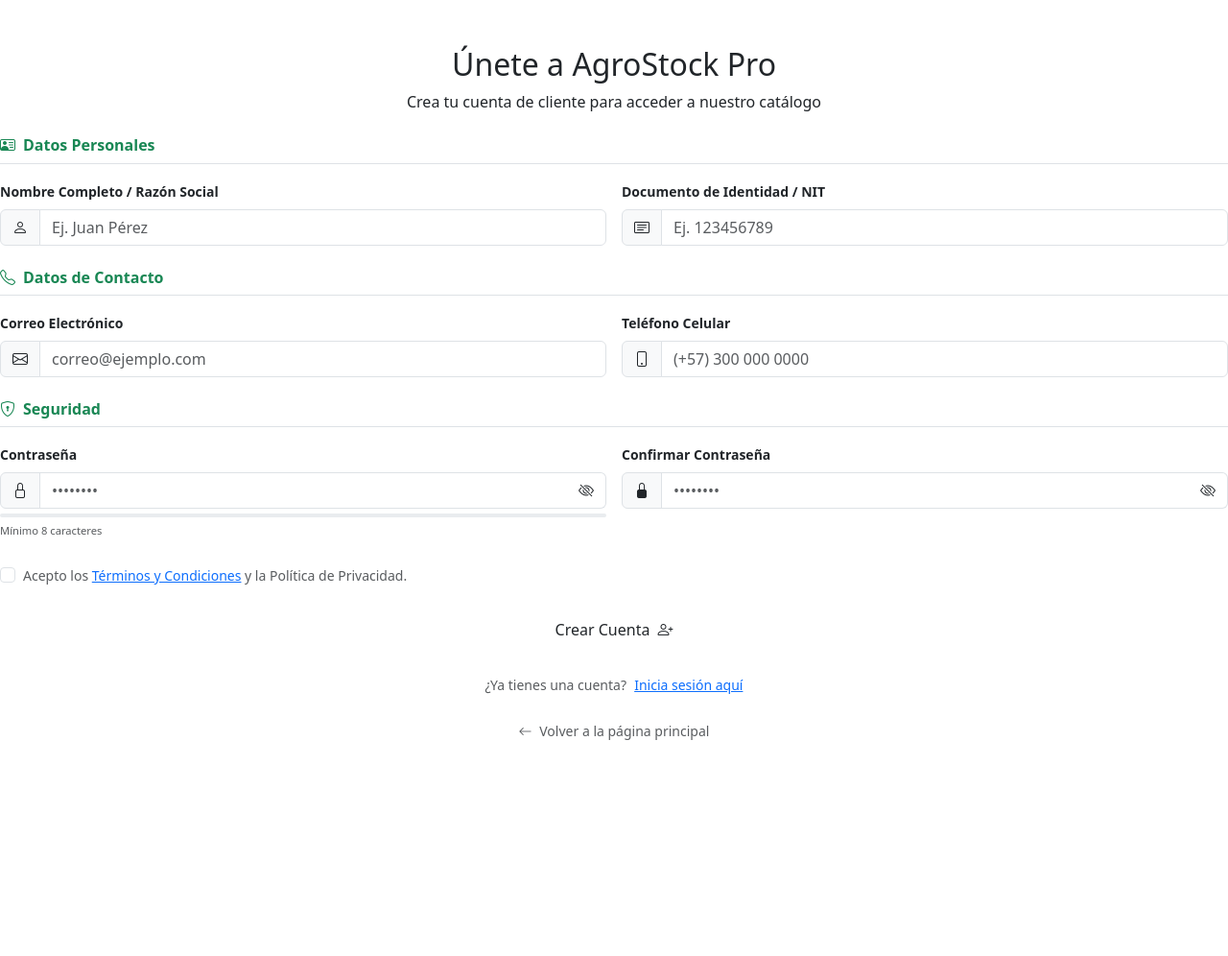
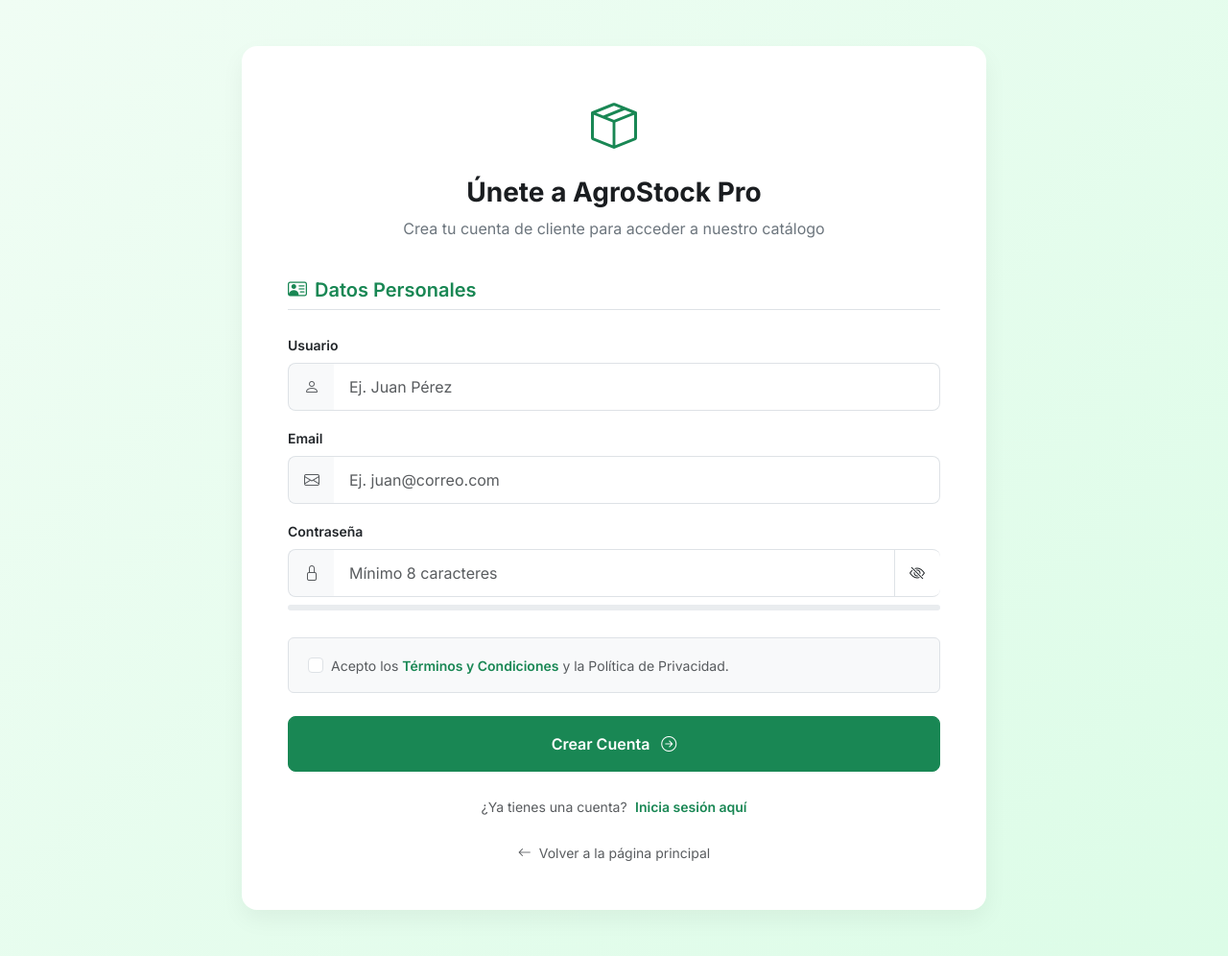
Before and after one commit to Rubendev1985/tiendainsumo, a PHP site: page /register.php in a window 1280 px wide. Shown: the whole page at 96% size. Before the commit the page ends 771 px from the top, so only its background shows below. Run offline with PHP 8.4, Linux system fonts and the light colour scheme; some libraries are stand-ins or nearby versions.

Commit message:
Modulo de formulario de registro, controlador y modelo

```diff
--- a/views/auth/register.php
+++ b/views/auth/register.php
@@ -1,21 +1,64 @@
+<?php session_start(); ?>
 <!DOCTYPE html>
 <html lang="es">
 <head>
     <meta charset="UTF-8">
     <meta name="viewport" content="width=device-width, initial-scale=1.0">
     <title>Registro de Cliente | AgroStock Pro</title>
+    <!-- Google Fonts -->
+    <link href="https://fonts.googleapis.com/css2?family=Inter:wght@300;400;500;600;700&display=swap" rel="stylesheet">
     <!-- Bootstrap 5.3 CSS -->
     <link href="https://cdn.jsdelivr.net/npm/bootstrap@5.3.2/dist/css/bootstrap.min.css" rel="stylesheet">
     <!-- Bootstrap Icons -->
     <link rel="stylesheet" href="https://cdn.jsdelivr.net/npm/bootstrap-icons@1.11.1/font/bootstrap-icons.css">
-    <!-- Custom CSS -->
-    <link rel="stylesheet" href="../../public/css/style.css">
+    <script src="https://cdn.jsdelivr.net/npm/sweetalert2@11"></script>
     <style>
+        body {
+            font-family: 'Inter', sans-serif;
+            background: linear-gradient(135deg, #f0fdf4 0%, #dcfce7 100%);
+            min-height: 100vh;
+            display: flex;
+            align-items: center;
+        }
+        .register-card {
+            background: #ffffff;
+            border-radius: 1rem;
+            box-shadow: 0 10px 25px rgba(0, 0, 0, 0.05);
+            border: none;
+            overflow: hidden;
+        }
+        .form-control, .input-group-text {
+            border-radius: 0.5rem;
+            padding: 0.75rem 1rem;
+        }
+        .form-control:focus {
+            box-shadow: 0 0 0 0.25rem rgba(25, 135, 84, 0.25);
+            border-color: #198754;
+        }
+        .input-group-text {
+            background-color: #f8f9fa;
+            border-right: none;
+        }
+        .input-group .form-control {
+            border-left: none;
+        }
+        .btn-primary-custom {
+            background-color: #198754;
+            border-color: #198754;
+            border-radius: 0.5rem;
+            font-weight: 500;
+            transition: all 0.3s;
+        }
+        .btn-primary-custom:hover {
+            background-color: #157347;
+            border-color: #146c43;
+            transform: translateY(-1px);
+        }
         .password-strength {
-            height: 4px;
-            border-radius: 2px;
+            height: 6px;
+            border-radius: 3px;
             background-color: #e9ecef;
-            margin-top: 5px;
+            margin-top: 8px;
             overflow: hidden;
         }
         .password-strength-bar {
@@ -23,96 +66,100 @@
             width: 0%;
             transition: width 0.3s ease, background-color 0.3s ease;
         }
+        .auth-title {
+            font-weight: 700;
+            color: #1a1d20;
+        }
+        .auth-subtitle {
+            color: #6c757d;
+        }
+        .toggle-password {
+            cursor: pointer;
+            border-left: none;
+            background-color: transparent;
+        }
+        .toggle-password:hover {
+            color: #198754;
+        }
+        .auth-wrapper {
+            width: 100%;
+            max-width: 800px;
+            margin: auto;
+        }
+        .link-hover:hover {
+            color: #198754 !important;
+        }
     </style>
 </head>
 <body>
 
-    <div class="auth-wrapper py-5">
-        <div class="auth-card register-card">
+    <div class="container auth-wrapper py-5">
+        <div class="card register-card p-4 p-md-5">
 
             <div class="text-center mb-4">
-                <h2 class="auth-title">Únete a AgroStock Pro</h2>
-                <p class="auth-subtitle mb-0">Crea tu cuenta de cliente para acceder a nuestro catálogo</p>
+                <div class="mb-3">
+                    <i class="bi bi-box-seam text-success" style="font-size: 3rem;"></i>
+                </div>
+                <h2 class="auth-title h3">Únete a AgroStock Pro</h2>
+                <p class="auth-subtitle">Crea tu cuenta de cliente para acceder a nuestro catálogo</p>
             </div>
 
-            <form action="#" method="POST" id="formRegister">
+            <?php if (isset($_SESSION['error'])): ?>
+                <div class="alert alert-danger alert-dismissible fade show" role="alert">
+                    <?= $_SESSION['error']; ?>
+                    <button type="button" class="btn-close" data-bs-dismiss="alert" aria-label="Close"></button>
+                </div>
+                <?php unset($_SESSION['error']); ?>
+            <?php endif; ?>
 
-                <h6 class="text-success fw-bold mb-3 border-bottom pb-2"><i class="bi bi-person-vcard me-2"></i>Datos Personales</h6>
+            <form action="../../controllers/auth/registerController.php" method="POST" id="formRegister">
+
+                <h5 class="text-success fw-semibold mb-4 border-bottom pb-2">
+                    <i class="bi bi-person-vcard me-2"></i>Datos Personales
+                </h5>
 
                 <div class="row g-3 mb-4">
-                    <div class="col-md-6">
-                        <label class="form-label small fw-bold text-dark">Nombre Completo / Razón Social</label>
-                        <div class="input-group input-group-auth">
-                            <span class="input-group-text"><i class="bi bi-person"></i></span>
-                            <input type="text" class="form-control" placeholder="Ej. Juan Pérez" required>
+                    <div class="col-12">
+                        <label class="form-label small fw-semibold text-dark">Usuario</label>
+                        <div class="input-group">
+                            <span class="input-group-text"><i class="bi bi-person text-muted"></i></span>
+                            <input type="text" name="usuario" id="usuario" class="form-control" placeholder="Ej. Juan Pérez" required>
                         </div>
                     </div>
-                    <div class="col-md-6">
-                        <label class="form-label small fw-bold text-dark">Documento de Identidad / NIT</label>
-                        <div class="input-group input-group-auth">
-                            <span class="input-group-text"><i class="bi bi-card-text"></i></span>
-                            <input type="text" class="form-control" placeholder="Ej. 123456789" required>
+                    <div class="col-12">
+                        <label class="form-label small fw-semibold text-dark">Email</label>
+                        <div class="input-group">
+                            <span class="input-group-text"><i class="bi bi-envelope text-muted"></i></span>
+                            <input type="email" name="email" id="email" class="form-control" placeholder="Ej. juan@correo.com" required>
                         </div>
                     </div>
-                </div>
-
-                <h6 class="text-success fw-bold mb-3 border-bottom pb-2"><i class="bi bi-telephone me-2"></i>Datos de Contacto</h6>
-
-                <div class="row g-3 mb-4">
-                    <div class="col-md-6">
-                        <label class="form-label small fw-bold text-dark">Correo Electrónico</label>
-                        <div class="input-group input-group-auth">
-                            <span class="input-group-text"><i class="bi bi-envelope"></i></span>
-                            <input type="email" class="form-control" placeholder="correo@ejemplo.com" required>
-                        </div>
-                    </div>
-                    <div class="col-md-6">
-                        <label class="form-label small fw-bold text-dark">Teléfono Celular</label>
-                        <div class="input-group input-group-auth">
-                            <span class="input-group-text"><i class="bi bi-phone"></i></span>
-                            <input type="tel" class="form-control" placeholder="(+57) 300 000 0000" required>
-                        </div>
-                    </div>
-                </div>
-
-                <h6 class="text-success fw-bold mb-3 border-bottom pb-2"><i class="bi bi-shield-lock me-2"></i>Seguridad</h6>
-
-                <div class="row g-3 mb-4">
-                    <div class="col-md-6">
-                        <label class="form-label small fw-bold text-dark">Contraseña</label>
-                        <div class="input-group input-group-auth">
-                            <span class="input-group-text"><i class="bi bi-lock"></i></span>
-                            <input type="password" class="form-control border-end-0" id="regPassword" placeholder="••••••••" required oninput="checkStrength()">
-                            <span class="input-group-text bg-white border-start-0 password-toggle" onclick="toggleRegPassword('regPassword', 'toggleRegIcon1')">
-                                <i class="bi bi-eye-slash" id="toggleRegIcon1"></i>
+                    <div class="col-12">
+                        <label class="form-label small fw-semibold text-dark">Contraseña</label>
+                        <div class="input-group">
+                            <span class="input-group-text"><i class="bi bi-lock text-muted"></i></span>
+                            <input type="password" name="password" id="password" class="form-control" placeholder="Mínimo 8 caracteres" onkeyup="checkStrength()" required>
+                            <span class="input-group-text toggle-password" onclick="toggleRegPassword('password', 'toggleIcon1')">
+                                <i class="bi bi-eye-slash" id="toggleIcon1"></i>
                             </span>
                         </div>
                         <div class="password-strength">
                             <div class="password-strength-bar" id="strengthBar"></div>
                         </div>
-                        <small class="text-muted" style="font-size: 0.7rem;" id="strengthText">Mínimo 8 caracteres</small>
+                        <div class="small mt-1 text-end"><span id="strengthText"></span></div>
                     </div>
-                    <div class="col-md-6">
-                        <label class="form-label small fw-bold text-dark">Confirmar Contraseña</label>
-                        <div class="input-group input-group-auth">
-                            <span class="input-group-text"><i class="bi bi-lock-fill"></i></span>
-                            <input type="password" class="form-control border-end-0" id="regPasswordConfirm" placeholder="••••••••" required oninput="checkMatch()">
-                            <span class="input-group-text bg-white border-start-0 password-toggle" onclick="toggleRegPassword('regPasswordConfirm', 'toggleRegIcon2')">
-                                <i class="bi bi-eye-slash" id="toggleRegIcon2"></i>
-                            </span>
-                        </div>
-                        <small class="text-danger d-none" style="font-size: 0.7rem;" id="matchText">Las contraseñas no coinciden</small>
-                    </div>
+
                 </div>
 
-                <div class="mb-4 form-check">
-                    <input type="checkbox" class="form-check-input" id="termsCheck" required>
-                    <label class="form-check-label small text-muted" for="termsCheck">Acepto los <a href="#" class="auth-link">Términos y Condiciones</a> y la Política de Privacidad.</label>
+                <div class="mb-4 form-check bg-light p-3 rounded border">
+                    <input type="checkbox" name="terminos" class="form-check-input ms-1 mt-1" id="termsCheck" required>
+                    <label class="form-check-label small text-muted ms-2" for="termsCheck">
+                        Acepto los <a href="#" class="text-success text-decoration-none fw-semibold">Términos y Condiciones</a> y la Política de Privacidad.
+                    </label>
                 </div>
 
-                <button type="submit" class="btn btn-primary-custom w-100 py-2 mb-4 d-flex justify-content-center align-items-center gap-2" id="btnRegSubmit">
-                    <span>Crear Cuenta</span>
-                    <i class="bi bi-person-plus"></i>
+                <button type="submit" class="btn btn-primary-custom text-white w-100 py-3 mb-4 d-flex justify-content-center align-items-center gap-2" id="btnRegSubmit">
+                    <span class="fw-semibold">Crear Cuenta</span>
+                    <i class="bi bi-arrow-right-circle ms-1"></i>
                     <span class="spinner-border spinner-border-sm d-none" id="btnRegSpinner" role="status" aria-hidden="true"></span>
                 </button>
 
@@ -120,11 +167,11 @@
 
             <div class="text-center">
                 <span class="text-muted small">¿Ya tienes una cuenta?</span>
-                <a href="login.php" class="auth-link small ms-1">Inicia sesión aquí</a>
+                <a href="login.php" class="text-success text-decoration-none fw-semibold small ms-1">Inicia sesión aquí</a>
             </div>
 
             <div class="text-center mt-4">
-                <a href="../../public/index.php" class="text-muted small text-decoration-none">
+                <a href="../../public/index.php" class="text-muted small text-decoration-none link-hover">
                     <i class="bi bi-arrow-left me-1"></i> Volver a la página principal
                 </a>
             </div>
@@ -149,7 +196,7 @@
         }
 
         function checkStrength() {
-            const val = document.getElementById('regPassword').value;
+            const val = document.getElementById('password').value;
             const bar = document.getElementById('strengthBar');
             const text = document.getElementById('strengthText');
 
@@ -178,53 +225,16 @@
                 text.innerText = 'Fuerte';
                 text.className = 'text-success';
             }
-
-            checkMatch();
         }
 
-        function checkMatch() {
-            const p1 = document.getElementById('regPassword').value;
-            const p2 = document.getElementById('regPasswordConfirm').value;
-            const matchText = document.getElementById('matchText');
 
-            if(p2.length > 0) {
-                if(p1 !== p2) {
-                    matchText.classList.remove('d-none');
-                } else {
-                    matchText.classList.add('d-none');
-                }
-            } else {
-                matchText.classList.add('d-none');
-            }
-        }
 
         document.getElementById('formRegister').addEventListener('submit', function(e) {
-            e.preventDefault();
-
-            const p1 = document.getElementById('regPassword').value;
-            const p2 = document.getElementById('regPasswordConfirm').value;
-
-            if(p1 !== p2) {
-                document.getElementById('matchText').classList.remove('d-none');
-                return;
-            }
-
             const btn = document.getElementById('btnRegSubmit');
             const spinner = document.getElementById('btnRegSpinner');
 
             btn.classList.add('disabled');
             spinner.classList.remove('d-none');
-
-            setTimeout(() => {
-                btn.classList.remove('disabled');
-                spinner.classList.add('d-none');
-                btn.classList.replace('btn-primary-custom', 'btn-success');
-                btn.innerHTML = '<i class="bi bi-check2-circle me-2"></i>Cuenta Creada Exitosamente';
-
-                setTimeout(() => {
-                    window.location.href = 'login.php';
-                }, 1500);
-            }, 1500);
         });
     </script>
 </body>
```
Also changed, not shown: Documentacion Logica .md/auth/registro.md (added, +11 -0 lines), config/database.php (added, +13 -0 lines), controllers/auth/registerController.php (added, +85 -0 lines), models/Usuario.php (added, +45 -0 lines), sql/bdtienda.sql (added, +205 -0 lines).
